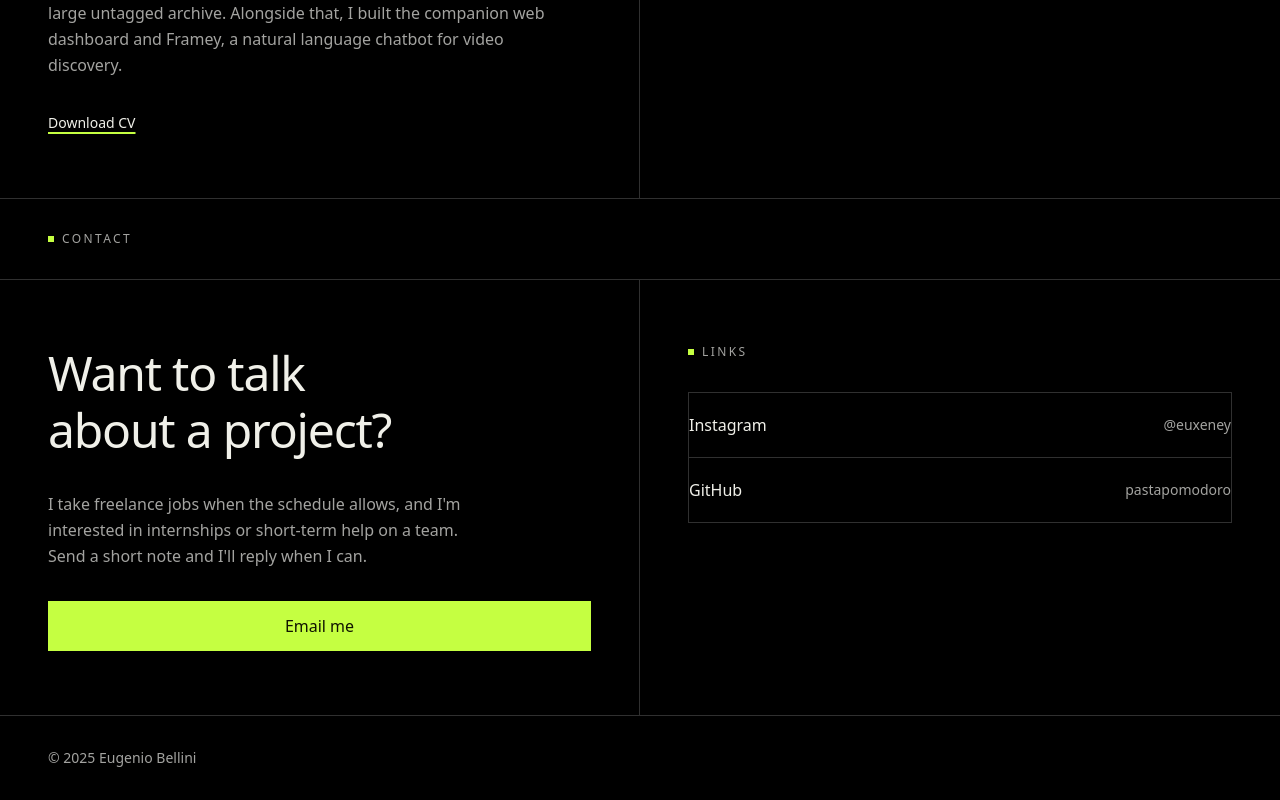
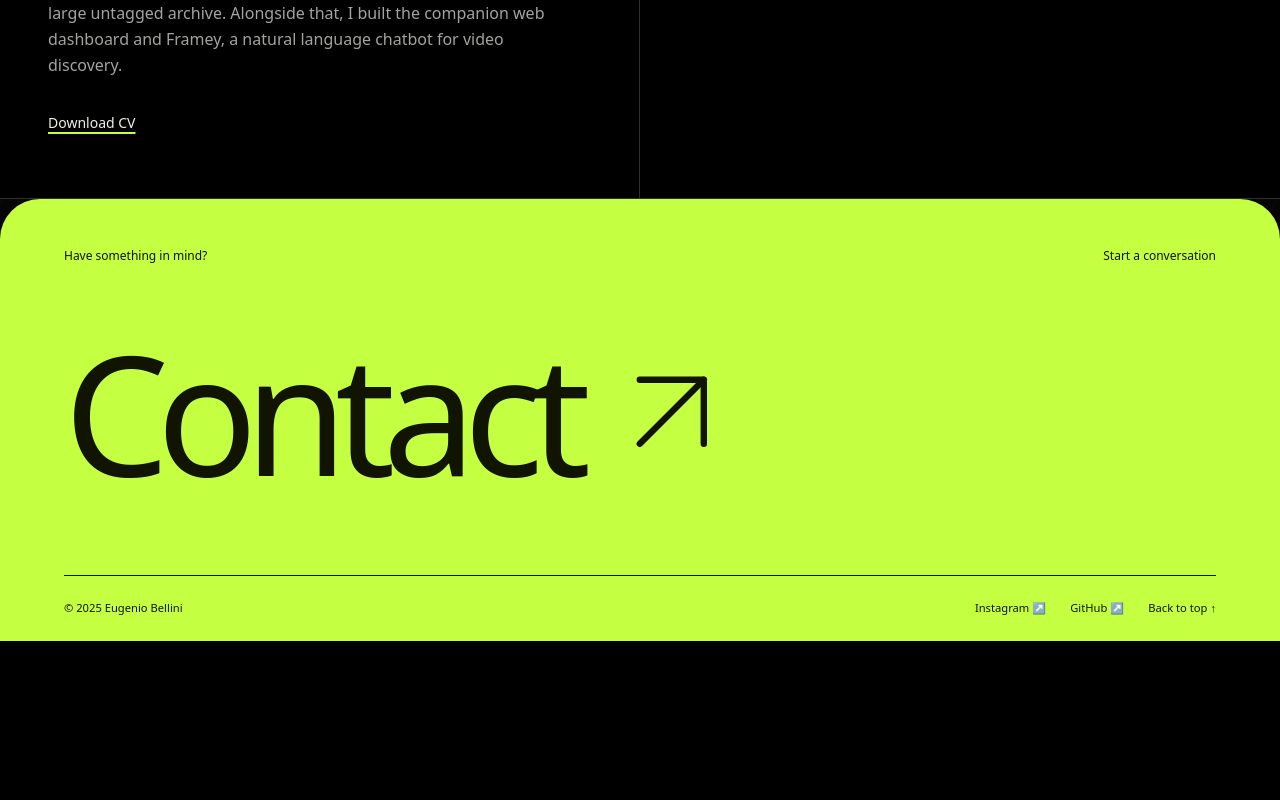
Before and after one commit to pastapomodoro/portfolio-nextjs, a Next.js app: page / in a window 1280 px wide. Shown: the part 3290-4090 px from the top of the page. After the commit the page ends 3931 px from the top, so only its background shows below. Built offline with nearby package versions, Linux system fonts and the light colour scheme.

Commit message:
Add contact popup and navbar trigger

```diff
--- a/src/components/ContactSection.tsx
+++ b/src/components/ContactSection.tsx
@@ -1,74 +1,70 @@
 "use client";
 
-import { EmailMeButton } from "@/components/EmailMeButton";
-
-const SOCIALS = [
-  { label: "Instagram", handle: "@euxeney", href: "https://instagram.com/euxeney" },
-  { label: "GitHub", handle: "pastapomodoro", href: "https://github.com/pastapomodoro" },
-];
+import { useCallback, useEffect, useRef, useState } from "react";
+import { ArrowUpRight, X } from "lucide-react";
+import { CONTACT_MAILTO } from "@/lib/site-contact";
 
 export default function ContactSection() {
+  const [open, setOpen] = useState(false);
+  const [closing, setClosing] = useState(false);
+  const closeTimer = useRef<ReturnType<typeof setTimeout> | null>(null);
+
+  const openModal = useCallback(() => {
+    if (closeTimer.current) clearTimeout(closeTimer.current);
+    setClosing(false);
+    setOpen(true);
+  }, []);
+
+  const closeModal = useCallback(() => {
+    if (!open || closing) return;
+    setClosing(true);
+    closeTimer.current = setTimeout(() => {
+      setOpen(false);
+      setClosing(false);
+      closeTimer.current = null;
+    }, 220);
+  }, [closing, open]);
+
+  useEffect(() => {
+    const openFromNav = () => openModal();
+    window.addEventListener("open-contact-modal", openFromNav);
+    return () => window.removeEventListener("open-contact-modal", openFromNav);
+  }, [openModal]);
+
+  useEffect(() => {
+    if (!open) return;
+    const closeOnEscape = (event: KeyboardEvent) => {
+      if (event.key === "Escape") closeModal();
+    };
+    document.addEventListener("keydown", closeOnEscape);
+    document.body.style.overflow = "hidden";
+    return () => {
+      document.removeEventListener("keydown", closeOnEscape);
+      document.body.style.overflow = "";
+    };
+  }, [closeModal, open]);
+
+  useEffect(() => () => {
+    if (closeTimer.current) clearTimeout(closeTimer.current);
+  }, []);
+
   return (
-    <section id="contact" className="bg-background">
-      {/* Header */}
-      <div className="border-b border-border">
-        <div className="site-rhythm-header">
-          <h2 className="flex items-center gap-2 text-xs uppercase tracking-[0.2em] text-muted-foreground">
-            <span aria-hidden className="inline-block size-1.5 bg-brand" />
-            Contact
-          </h2>
+    <footer id="contact" className="folio-contact folio-gutter">
+      <div className="folio-section-top"><span>Have something in mind?</span><span>Start a conversation</span></div>
+      <button type="button" onClick={openModal} className="folio-contact-title">Contact<ArrowUpRight aria-hidden="true" /></button>
+      <div className="folio-footer-line"><p>© {new Date().getFullYear()} Eugenio Bellini</p><div><a href="https://instagram.com/euxeney" target="_blank" rel="noopener noreferrer">Instagram ↗</a><a href="https://github.com/pastapomodoro" target="_blank" rel="noopener noreferrer">GitHub ↗</a><a href="#home">Back to top ↑</a></div></div>
+      {open ? (
+        <div className={`contact-modal-backdrop${closing ? " is-closing" : ""}`} role="presentation" onMouseDown={(event) => { if (event.target === event.currentTarget) closeModal(); }}>
+          <section className="contact-modal" role="dialog" aria-modal="true" aria-labelledby="contact-modal-title">
+            <button type="button" className="contact-modal-close" onClick={closeModal} aria-label="Close contact popup"><X size={17} /></button>
+            <p id="contact-modal-title" className="contact-modal-kicker">Contact</p>
+            <div className="contact-modal-links">
+              <a href={CONTACT_MAILTO}><span>Email</span><span>eugenio.bellini@yahoo.it <ArrowUpRight size={16} /></span></a>
+              <a href="https://instagram.com/euxeney" target="_blank" rel="noopener noreferrer"><span>Instagram</span><span>@euxeney <ArrowUpRight size={16} /></span></a>
+            </div>
+          </section>
         </div>
-      </div>
-
-      {/* Content */}
-      <div className="grid grid-cols-1 lg:grid-cols-2 border-b border-border">
-        {/* CTA */}
-        <div className="site-rhythm-block flex max-md:py-8 flex-col space-y-5 border-b md:space-y-8 lg:border-b-0 lg:border-r border-border">
-          <p className="text-2xl font-medium leading-[1.15] tracking-tight sm:text-3xl md:text-4xl md:leading-[1.2] lg:text-5xl">
-            Want to talk
-            <br />
-            about a project?
-          </p>
-          <p className="max-w-md text-sm leading-relaxed text-muted-foreground md:text-base">
-            I take freelance jobs when the schedule allows, and I&apos;m interested in internships
-            or short-term help on a team. Send a short note and I&apos;ll reply when I can.
-          </p>
-          <EmailMeButton variant="large" className="max-md:w-full max-md:max-w-xs" />
-        </div>
-
-        {/* Links */}
-        <div className="site-rhythm-block max-md:py-8">
-          <p className="mb-3 flex items-center gap-2 text-xs uppercase tracking-[0.2em] text-muted-foreground md:mb-6 lg:mb-8">
-            <span aria-hidden className="inline-block size-1.5 bg-brand" />
-            Links
-          </p>
-          <div className="divide-y divide-border border border-border">
-            {SOCIALS.map((social) => (
-              <a
-                key={social.label}
-                href={social.href}
-                target="_blank"
-                rel="noopener noreferrer"
-                className="group flex items-center justify-between gap-3 py-3 transition-colors hover:bg-muted md:py-5"
-              >
-                <span className="text-sm underline decoration-transparent decoration-2 underline-offset-4 transition-colors group-hover:decoration-brand md:text-base">
-                  {social.label}
-                </span>
-                <span className="shrink-0 text-xs text-muted-foreground tabular-nums md:text-sm">
-                  {social.handle}
-                </span>
-              </a>
-            ))}
-          </div>
-        </div>
-      </div>
-
-      {/* Footer */}
-      <div className="site-rhythm-header max-md:py-5">
-        <p className="text-center text-sm text-muted-foreground md:text-left">
-          © {new Date().getFullYear()} Eugenio Bellini
-        </p>
-      </div>
-    </section>
+      ) : null}
+    </footer>
   );
 }
```
